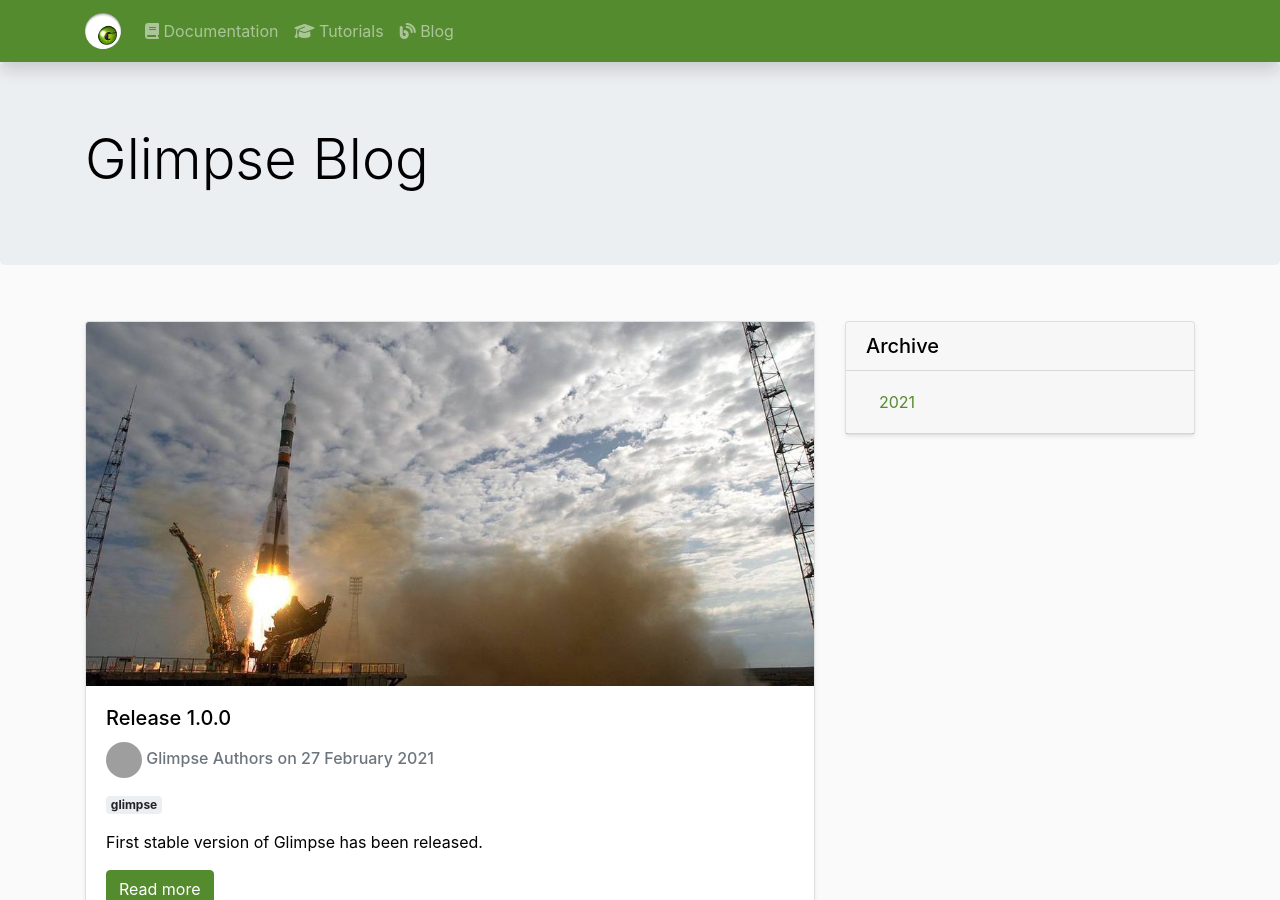
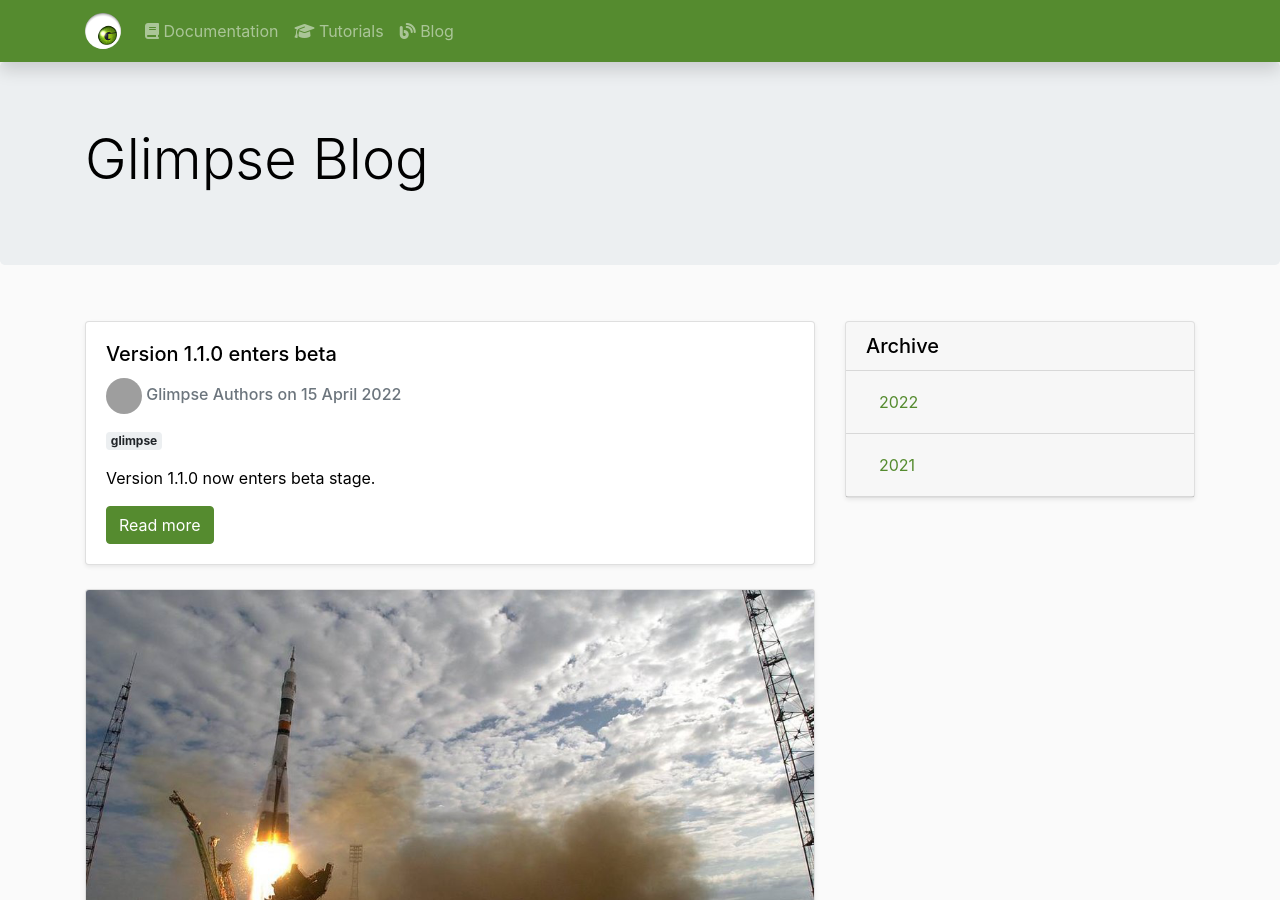
Before and after one commit to glimpse-graphics/glimpse-graphics.github.io, a Jekyll site: the page built from posts/index.html, in a window 1280 px wide and 900 px high. Built offline with Jekyll 4.4.1, drawn with Linux system fonts in a browser that asks for light colours; nearby versions of some CDN libraries; the list of posts is cut into pages by our own code; some of the changed lines change nothing that is shown; grey boxes are pictures that could not be loaded.

Commit message:
Add information about version 1.1.0-BETA1

````diff
--- a/_data/news.yml
+++ b/_data/news.yml
@@ -1,3 +1,9 @@
+- date: 2022-04-15
+  title: "Version 1.1.0 enters beta"
+  content: Version 1.1.0 now enters beta stage.
+  url: /2022/04/15/1-1-0-beta.html
+  tags: glimpse
+
 - date: 2021-02-27
   title: "Release 1.0.0"
   content: First stable version of Glimpse has been released.
--- /dev/null
+++ b/_posts/2022-04-15-1-1-0-beta.md
@@ -0,0 +1,65 @@
+---
+title: "Version 1.1.0 enters beta"
+mobileTitle: "1.1.0 enters beta"
+layout: post
+abstract: Version 1.1.0 now enters beta stage.
+keywords: glimpse
+author: glimpse
+tags: glimpse
+---
+
+Version 1.1.0 now enters beta stage.
+No further API changes are planned, but they cannot be ruled out.
+
+### Major Changes In v1.1.0 API
+
+#### Java 11
+
+Glimpse now targets Java 11.
+
+#### Core
+
+- Support for `Boolean` uniform shader parameters
+  (uniform value in shader is still an `Int`, with a value of `GL_TRUE` or `GL_FALSE`):
+  - New method: `GlimpseAdapter.glUniform(Int, Boolean)`.
+  - New method: `BaseProgramExecutor.glUniform(GlimpseAdapter, String, Boolean)`.
+- New method: `ProgramExecutor.dispose(GlimpseAdapter)`, disposing also referenced `Program`.
+- Deprecated method: ~~`ProgramExecutor.dispose()`~~ without parameters.
+- `Texture.Builder` now sets texture parameters.
+  - New method: `Texture.Builder.setTextureFilter(TextureMinFilter, TextureMagFilter)`.
+  - New method: `Texture.Builder.setTextureWrap(TextureWrap, TextureWrap)`.
+- Added support for framebuffers.
+- Added support for bitangents shader attribute.
+
+#### Annotation Processor
+
+- Implemented KSP processor for shader parameters:
+  ```kotlin
+  plugins {
+    // Replace Kapt plugin with KSP:
+    id("com.google.devtools.ksp") version "1.6.10-1.0.4"
+  }
+
+  dependencies {
+    // Replace any Kapt processors with glimpse-processor-ksp:
+    ksp("graphics.glimpse:glimpse-processor-ksp:1.1.0-BETA1")
+  }
+  ```
+- Kapt processors are now incremental (isolating).
+
+#### Compose UI
+
+- Additional parameters in composable `GlimpseView` function:
+    - `modifier` – the modifier to be applied to the layout.
+    - `onClick` – called when the view has been clicked.
+    - `update` – the callback to be invoked after the layout is inflated.
+- **BREAKING CHANGE:** Removed ~~`zOrderOnTop`~~ from `GlimpseView` composable function.
+  Call `zOrderOnTop = …` inside `update` block instead.
+- New composable `GlimpseView` function with separate functional parameters instead of single `callback` reference.
+
+#### Other Changes
+
+Read the [Release Notes] for full list of changes.
+
+
+[Release Notes]: https://github.com/glimpse-graphics/glimpse/releases/tag/v1.1.0-BETA1
````
